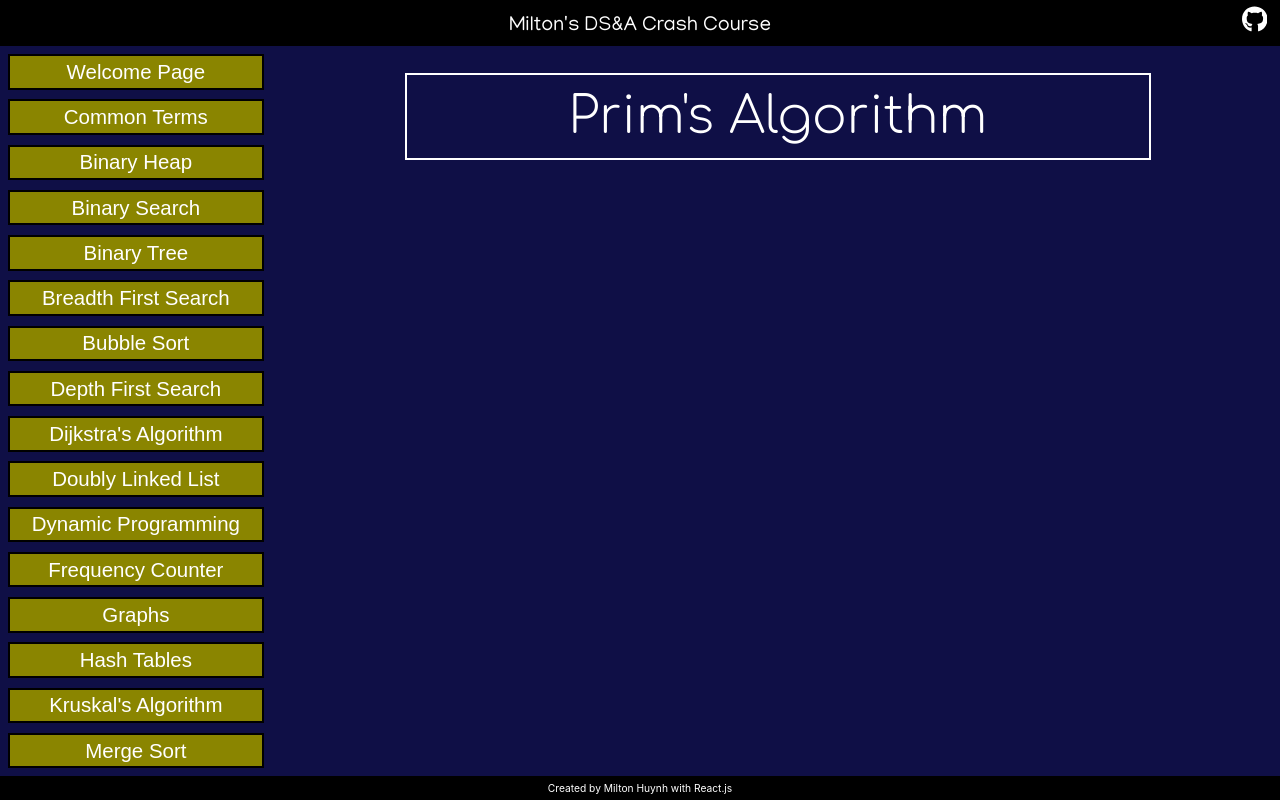
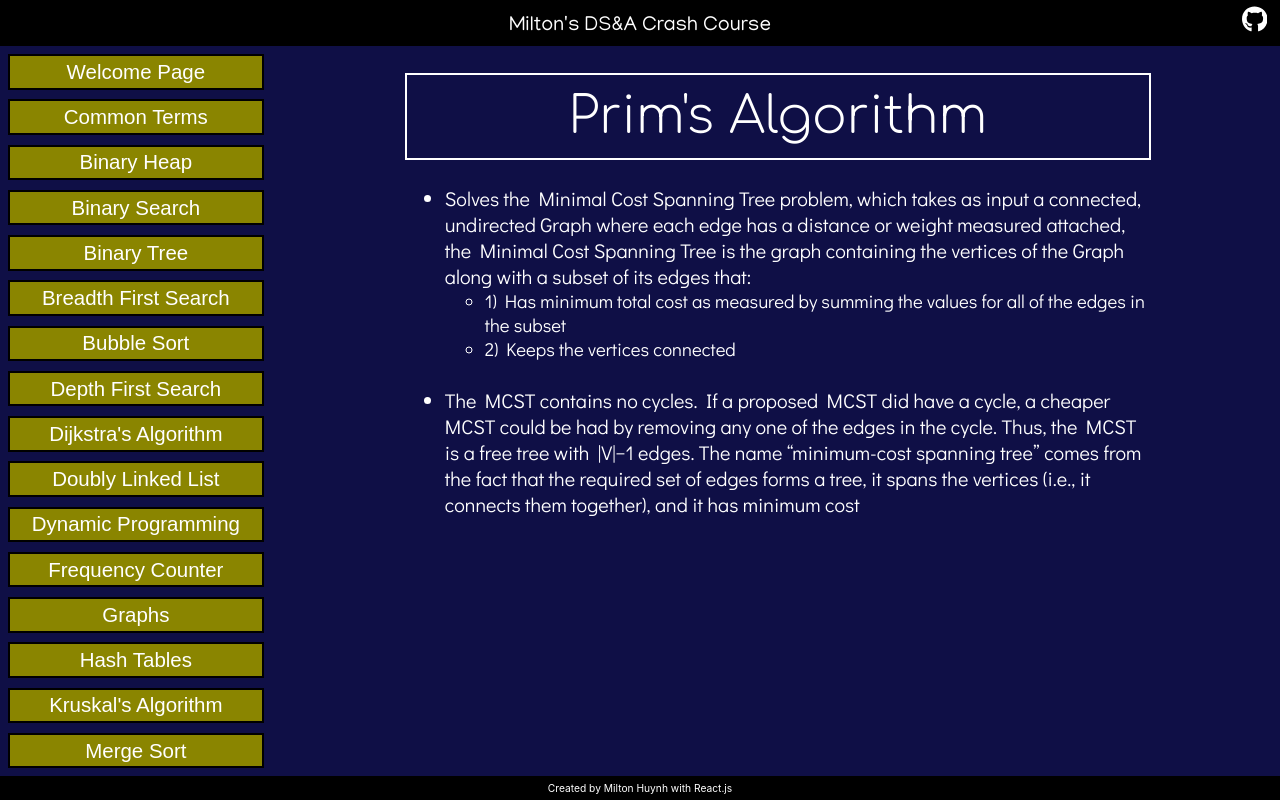
Before and after one commit to miltonhuynh/DSA-guide, a React (Create React App) app in the folder app/: page /DSA-guide/Prim in a window 1280 px wide. Built offline with nearby package versions, Linux system fonts and the light colour scheme; a web font is replaced by a local one.

Commit message:
Switching devices

```diff
--- a/app/src/Concepts/Kruskal.js
+++ b/app/src/Concepts/Kruskal.js
@@ -6,6 +6,10 @@ export default function Kruskal() {
     <div class="Concept_page">
       <div class="Concept_title">Kruskal's Algorithm</div>
       <div class="Container font-m">
+      Prerequisites: Prim's algorithm
+        <ul>
+          <li></li>
+        </ul>
       </div>
     </div>
   )
--- a/app/src/Concepts/Prim.js
+++ b/app/src/Concepts/Prim.js
@@ -6,6 +6,15 @@ export default function Prim() {
     <div class="Concept_page">
       <div class="Concept_title">Prim's Algorithm</div>
       <div class="Container font-m">
+        <ul>
+          <li>Solves the Minimal Cost Spanning Tree problem, which takes as input a connected, undirected Graph where each edge has a distance or weight measured attached, the Minimal Cost Spanning Tree is the graph containing the vertices of the Graph along with a subset of its edges that: </li>
+          <ul class="font-sm">
+            <li>1) Has minimum total cost as measured by summing the values for all of the edges in the subset</li>
+            <li>2) Keeps the vertices connected</li>
+          </ul>
+          <br/>
+          <li>The MCST contains no cycles. If a proposed MCST did have a cycle, a cheaper MCST could be had by removing any one of the edges in the cycle. Thus, the MCST is a free tree with |V|−1 edges. The name “minimum-cost spanning tree” comes from the fact that the required set of edges forms a tree, it spans the vertices (i.e., it connects them together), and it has minimum cost</li>
+        </ul>
       </div>
     </div>
   )
```
